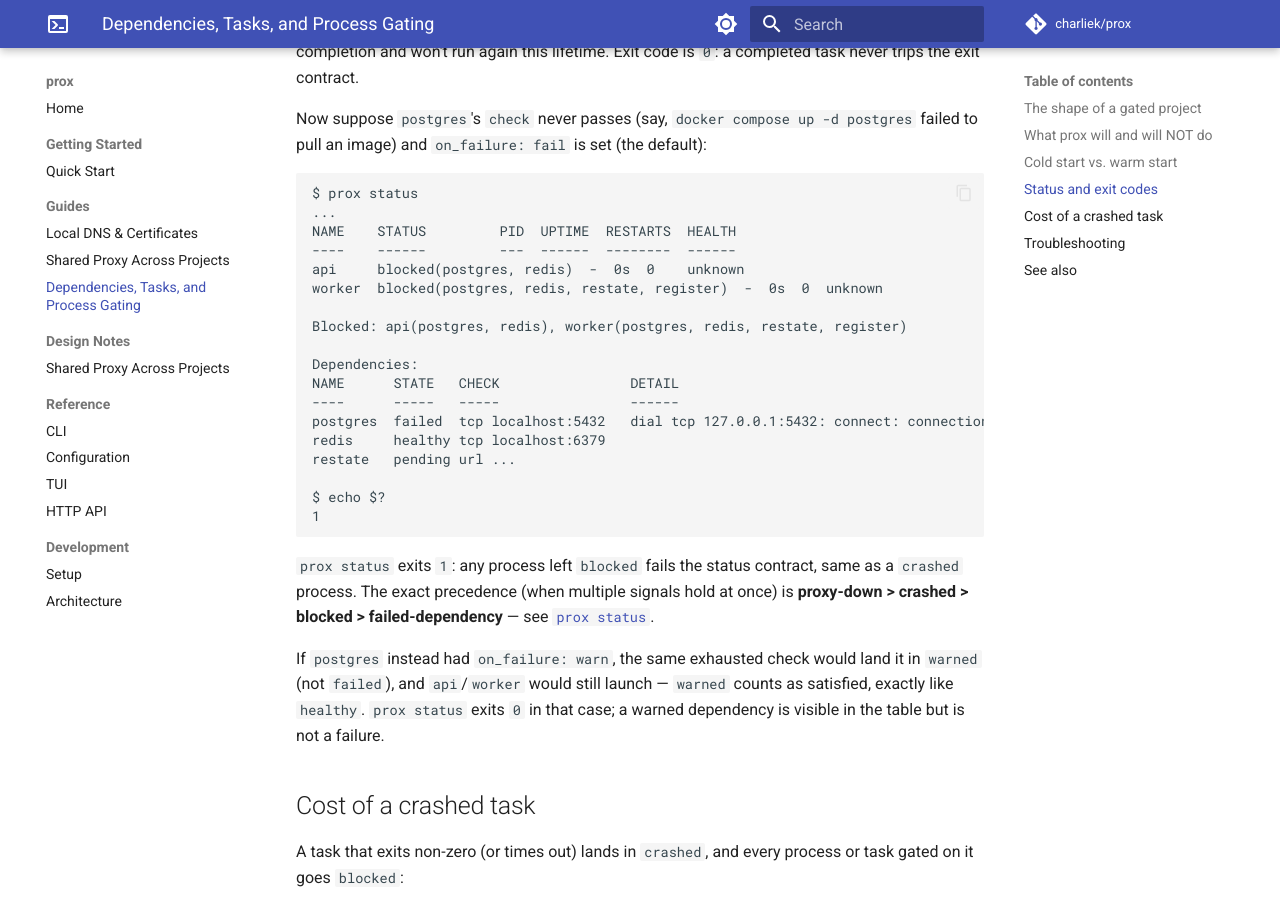
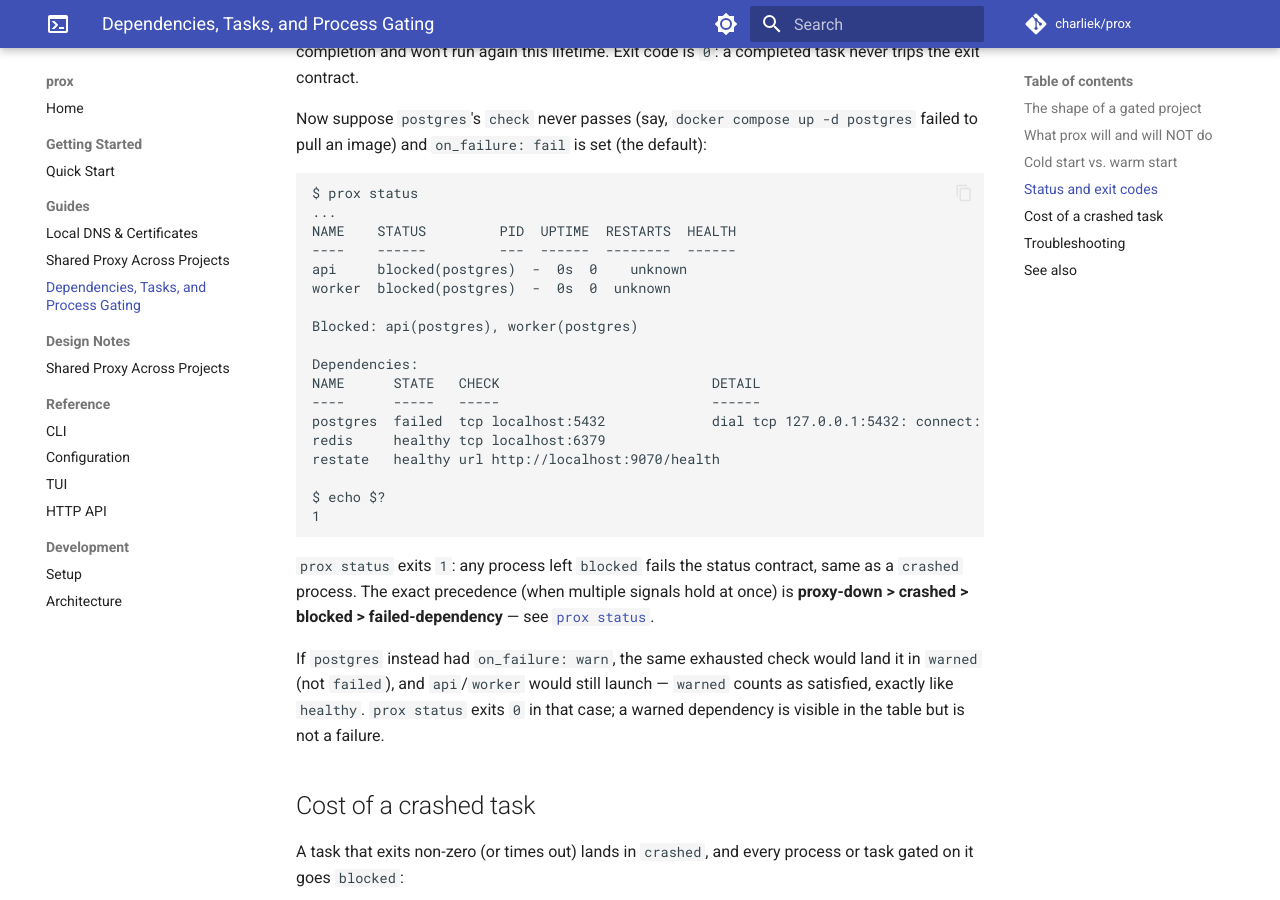
Before and after one commit to charliek/prox, an MkDocs documentation site: the page built from docs/guides/dependencies.md, in a window 1280 px wide and 900 px high, scrolled down 3404 px. Built offline with MkDocs 1.6.1 and Material for MkDocs 9.7.7, drawn with Linux system fonts in a browser that asks for light colours; comment, search, counter and statistics services are not loaded.

Commit message:
fix: address CodeRabbit PR #79 review findings
classifyDependency holds its read lock across the fallback config-map
read (race window on the pre-Start path); brittle tabwriter-width test
assertion replaced with a whitespace-tolerant regex; three doc examples
corrected (blocked(...) lists only failed targets; user-initiated task
stop ends stopped, not crashed; SKILL example made internally
consistent).

Co-Authored-By: Claude Fable 5 <noreply@anthropic.com>
Claude-Session: https://claude.ai/code/session_01EzL4XtcfwrRnNN4Za35cVv

```diff
--- a/docs/guides/dependencies.md
+++ b/docs/guides/dependencies.md
@@ -174,17 +174,17 @@ $ prox status
 ...
 NAME    STATUS         PID  UPTIME  RESTARTS  HEALTH
 ----    ------         ---  ------  --------  ------
-api     blocked(postgres, redis)  -  0s  0    unknown
-worker  blocked(postgres, redis, restate, register)  -  0s  0  unknown
+api     blocked(postgres)  -  0s  0    unknown
+worker  blocked(postgres)  -  0s  0  unknown
 
-Blocked: api(postgres, redis), worker(postgres, redis, restate, register)
+Blocked: api(postgres), worker(postgres)
 
 Dependencies:
-NAME      STATE   CHECK                DETAIL
-----      -----   -----                ------
-postgres  failed  tcp localhost:5432   dial tcp 127.0.0.1:5432: connect: connection refused
+NAME      STATE   CHECK                          DETAIL
+----      -----   -----                          ------
+postgres  failed  tcp localhost:5432             dial tcp 127.0.0.1:5432: connect: connection refused
 redis     healthy tcp localhost:6379
-restate   pending url ...
+restate   healthy url http://localhost:9070/health
 
 $ echo $?
 1
```
Also changed, not shown: docs/reference/configuration.md (+4 -2 lines), skills/prox/SKILL.md (+4 -3 lines), skills/prox/references/configuration.md (+4 -2 lines), 2 other files.
